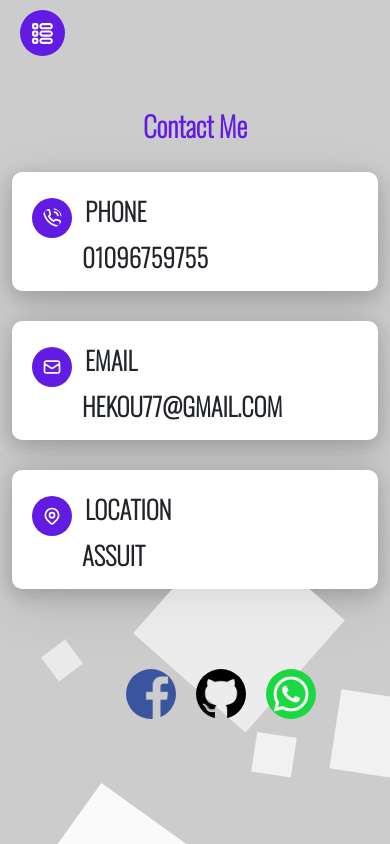
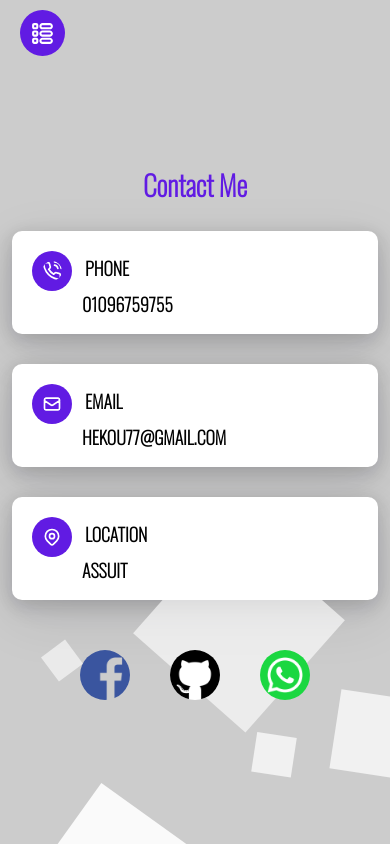
Before and after one commit to mahmoudahmedhassan/my-portfolio-, a React (Create React App) app: page /callME in a window 390 px wide. Built offline with nearby package versions, Linux system fonts and the light colour scheme.

Commit message:
edit dark mode

```diff
--- a/src/Components/Sidbar/Sidebar.js
+++ b/src/Components/Sidbar/Sidebar.js
@@ -29,23 +29,20 @@ function Sidebar() {
   };
 
   useEffect(() => {
+
     if (darkMode) {
-      document.documentElement.style.setProperty(
-        "--main-color",
-         "#626c75"
-      );
+      document.documentElement.style.setProperty("--main-color","#626c75");
       document.documentElement.style.setProperty("--very-dark", "#000");
-
+      document.documentElement.style.setProperty("--white", "#626c75");
+      document.documentElement.style.setProperty("--clone-main-color","#fff" );
+      document.documentElement.style.setProperty("--clone-white","#fff" );
 
     } else {
-      document.documentElement.style.setProperty(
-        "--main-color",
-        "rgb(97,27,227)"
-      );
-
-      document.documentElement.style.setProperty(
-        "--very-dark", "rgb(204, 204, 204)"
-        );
+      document.documentElement.style.setProperty("--main-color","rgb(97,27,227)");
+      document.documentElement.style.setProperty("--very-dark", "rgb(204, 204, 204)");
+      document.documentElement.style.setProperty("--white","#fff" );
+      document.documentElement.style.setProperty("--clone-main-color","rgb(97,27,227)" );
+      document.documentElement.style.setProperty("--clone-white","#000" );
 
 
     }
@@ -95,7 +92,7 @@ function Sidebar() {
               <Link to="/Sikles">
                 <li>
                   <BsCodeSlash className="sidbar_icons" />
-                  <span className= "abeer" >sikles</span>
+                  <span className= "abeer" >Skills</span>
                 </li>
               </Link>
               <Link to="/Work">
--- a/src/index.css
+++ b/src/index.css
@@ -14,24 +14,19 @@ code {
 
 :root{
 	--main-color:rgb(97,27,227);
+	--clone-main-color:rgb(97,27,227);
+	--clone-white: #ffffff;
+
+
  	--dark-blue: #2b3945;
 
 	--very-dark: #000000;
 	--very-dark-blue-text: #111517;
-	--dark-gray: #858585;
+	--dark-gray: #626c75;
 	--very-light-gray: #f7c7c7;
 	--white: #ffffff;
+
 }
-
-:root{
-	--dark-blue: #2b3945;
-
-	--very-dark-blue: #202c37;
-	--very-dark-blue-text: #111517;
-	--dark-gray: #858585;
-	--very-light-gray: #f7c7c7;
-	--white: #ffffff;
-  }
 
 *{
   margin: 0;
@@ -147,7 +142,7 @@ body::-webkit-scrollbar-thumb{
 	.pages{
 		width: 100vw;
 		/* height: auto; */
-		background-color: rgb(204, 204, 204);
+		background-color: var(--very-dark);
 		z-index: 1;
 		display: flex;
 		justify-content:center;
--- a/src/pages/call me/CallME.js
+++ b/src/pages/call me/CallME.js
@@ -65,7 +65,7 @@ function CallME() {
 
             <li>
             <a href="https://github.com/mahmoudahmedhassan" target="_blank" rel="noopener noreferrer">
-               <img src={github} alt="" height="50px" width="50px" />
+               <img src={github} alt="" height="50px" width="50px" style={{ backgroundColor:'var(--white)'}}/>
             </a>
             </li>
 
--- a/src/pages/call me/callme.css
+++ b/src/pages/call me/callme.css
@@ -10,16 +10,18 @@
 }
 .call-me-title{
     margin-bottom: 30px;
+    /* padding-top: 100px; */
     text-align:center;
     font-family: 'Oswald', sans-serif;
     text-transform: capitalize;
-    color: var(--main-color);
-    font-weight: bold;
+     color:var(--clone-main-color);
+     font-weight: bold;
 
 }
 .details{
     box-shadow: rgba(17, 17, 26, 0.1) 0px 4px 16px, rgba(17, 17, 26, 0.1) 0px 8px 24px, rgba(17, 17, 26, 0.1) 0px 16px 56px;
-    background-color: #fff;
+    background-color: var(--white);
+    color: var(--clone-white);
     border-radius: 10px;
     margin-bottom:30px;
     padding-left:20px;
@@ -30,6 +32,7 @@
     font-family: 'Anton', sans-serif;
     font-family: 'Oswald', sans-serif;
     padding-top: 20px;
+
 }
 .detailes-icon{
     margin-right: 10px;
@@ -40,7 +43,7 @@
     font-size:2.5rem
 }
 .details span ,.details-area{
-    font-size: 25px;
+    font-size: 20px;
     font-weight: bold;
 }
 .details-area{
@@ -54,17 +57,25 @@
 .social-media ul{
     list-style: none;
     display: flex;
+    padding-left: 0!important;
 }
 .social-media ul li{
-    margin-left: 20px;
+    padding: 20px;
     z-index: 9999;
 }
 .social-media ul img{
     border-radius: 50%;
 }
 
-/* @media (max-width:600px){
-    .call-me{
-        height: 681px;
-    } */
-/* } */
+@media (max-width:516.98px){
+    .call-me-title{
+        padding-top: 60px;
+    }
+    .details span ,.details-area{
+        font-size: 18px;
+     }
+     .social-media{
+        margin-top: 0px;
+     }
+
+}
--- a/src/pages/my work/Work.js
+++ b/src/pages/my work/Work.js
@@ -66,7 +66,7 @@ function Work() {
             <div className="my-work">
               <div className="overlay">
                  <p className="caption">Redux Search Movies Site </p>
-                <button className="show-demo"> <a href='https://searchmoviesidbm.netlify.app' target='_blank' rel="noopener noreferrer"> Demo Live</a></button>
+                <button className="show-demo"> <a href='https://redux-movies-app-11.netlify.app/' target='_blank' rel="noopener noreferrer"> Demo Live</a></button>
               </div>
               <img src={searchmovie} alt="searchmovie app" />
             </div>
--- a/src/pages/my work/work.css
+++ b/src/pages/my work/work.css
@@ -11,7 +11,7 @@
 }
 .work h1 {
   text-align: center;
-  color: var(--main-color);
+	color:var(--clone-main-color);
   font-weight: bold;
   margin-bottom: 50px;
 }
--- a/src/pages/sikles/Sikles.js
+++ b/src/pages/sikles/Sikles.js
@@ -19,7 +19,7 @@ function Sikles() {
     style={{ width: "100%" }}
   >
     <div className="sikles">
-         <h1>My Sikles</h1>
+         <h1>My Skills</h1>
 
       <Container>
         <Row>
--- a/src/pages/sikles/sikles.css
+++ b/src/pages/sikles/sikles.css
@@ -15,13 +15,15 @@
     flex-direction:row;
     align-items:center;
     border-radius: 10px;
- }
+    background-color: var(--white);
+  }
 .card img{
     margin-left: 20px;
     margin-right:20px
 }
 .card span{
      font-weight: bold;
+     color: var(--clone-white)
 }
 
 .sikles h1{
@@ -29,7 +31,7 @@
     text-align:center;
     font-family: 'Oswald', sans-serif;
     text-transform: capitalize;
-    color: var(--main-color);
+	color:var(--clone-main-color);
     font-weight:bold;
 }
 
```
